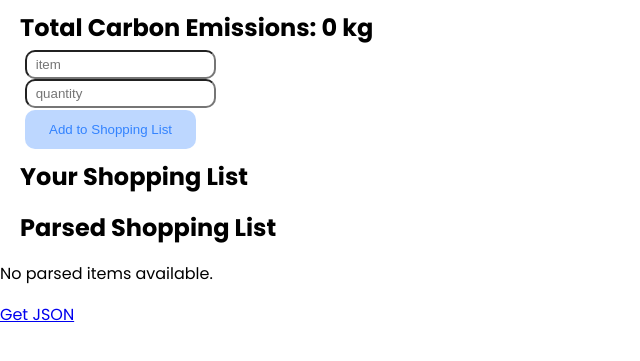
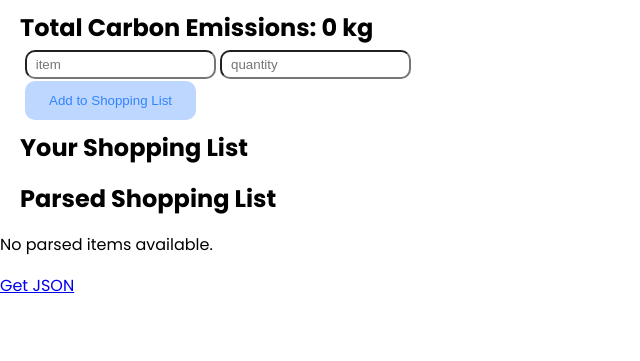
Before and after one commit to PenguinPush/CarbonSense, a Flask app: page /shopping in a window 1280 px wide. Shown: the part 80-441 px from the top of the page, without its empty margins (0-640 px from the left). Run offline with Flask 3, Linux system fonts and the light colour scheme.

Commit message:
Update shopping.html

```diff
--- a/templates/shopping.html
+++ b/templates/shopping.html
@@ -19,8 +19,6 @@
             <form method="post" action="/shopping">
                 <div class="carbon_input">
                     <input class = "input" type="text" id="item" name="item" placeholder = " item" required>
-                </div>
-                <div class="carbon_input">
                     <input class = "input" type="number" id="quantity" name="quantity" min="1" placeholder=" quantity" required>
                 </div>
                 <div class="carbon_button">
```
